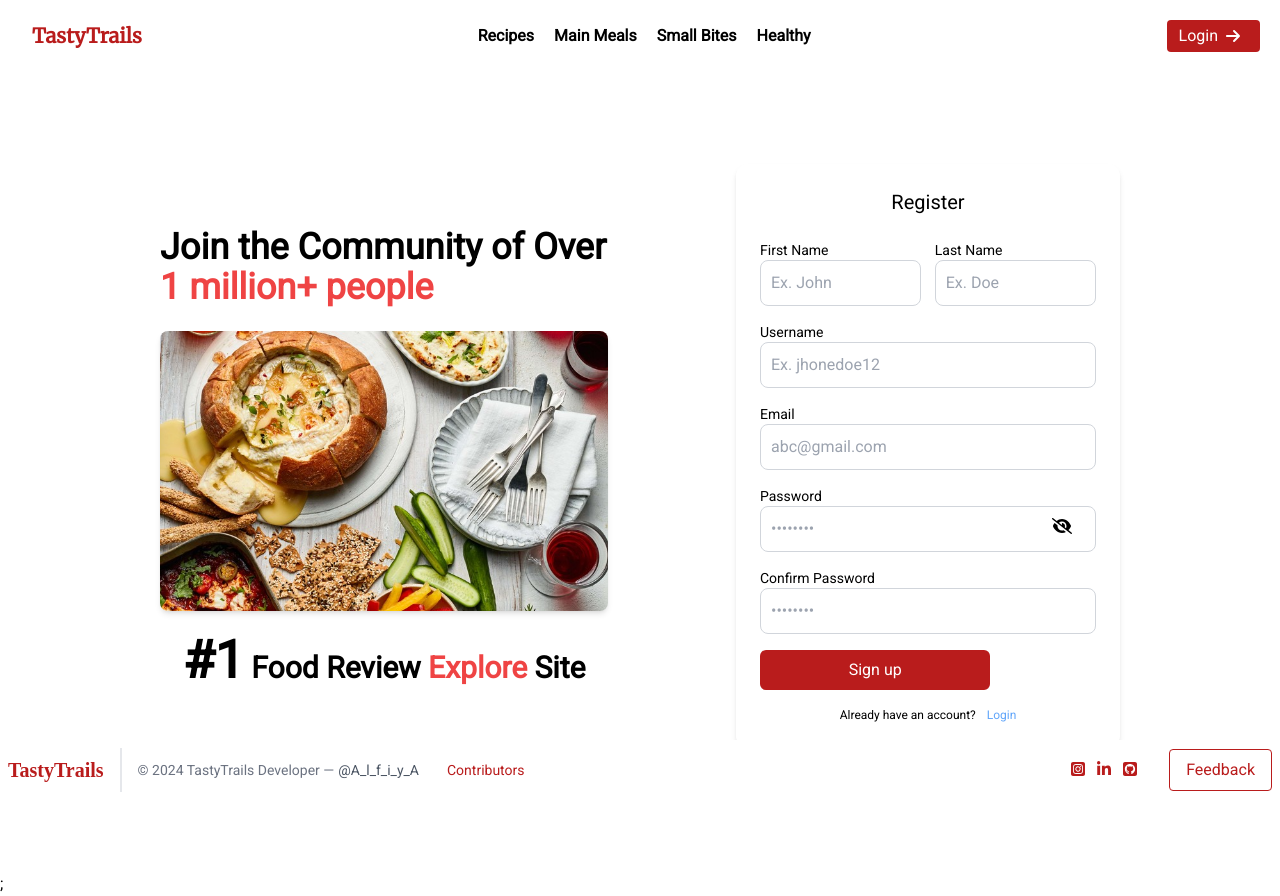
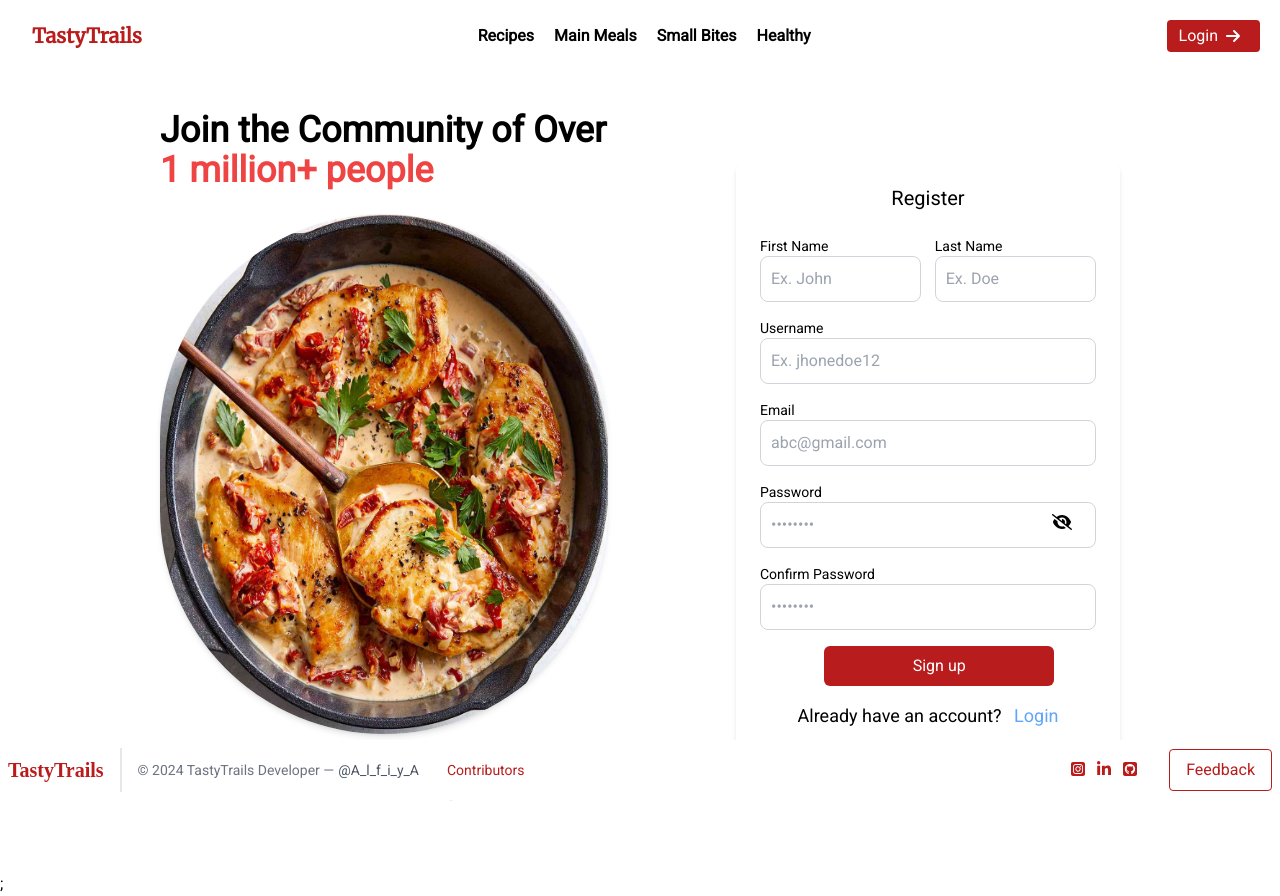
Before and after one commit to AlfiyaSiddique/TastyTrails, a React (Vite) app in the folder frontend/: page /signup in a window 1280 px wide. Built offline with nearby package versions, Linux system fonts and the light colour scheme.

Commit message:
Update  ui of SignUp Pages

```diff
--- a/frontend/src/Pages/Signup.jsx
+++ b/frontend/src/Pages/Signup.jsx
@@ -7,7 +7,7 @@ import validate from "../../common/validation.js";
 import axios from "axios";
 import { toast } from "react-toastify";
 import useGoogleAuth from "../../common/useGoogleAuth"
-import image from "../../public/image-login.jpg"
+import image from "../../public/registerimage.jpg"
 
 const Signup = () => {
   const navigator = useNavigate();
@@ -156,15 +156,15 @@ const googleSignup = useGoogleAuth(handleGoogleSignup, true);
             Join the Community of Over{" "}
             <span className="text-red-500">1 million+ people</span>
           </h2>
-          <div className="image w-full mt-6">
+          <div className="image  w-full  mt-6">
             <img
-              className="w-full h-[25vh] md:h-[35vh] rounded-lg shadow-md object-cover"
+              className="w-full rounded-full md:h-[65vh]  shadow-md "
               src={image}
               alt="Community"
             />
           </div>
           <h3 className="font-extrabold text-2xl sm:text-3xl md:text-3xl mt-8 text-center">
-            <span className="text-[36px] sm:text-[52px]">#1</span> Food Review{" "}
+            <span className="">#1</span> Food Review{" "}
             <span className="text-red-500">Explore</span> Site
           </h3>
         </div>
@@ -334,13 +334,13 @@ const googleSignup = useGoogleAuth(handleGoogleSignup, true);
             {/* Submit Button */}
             <button
               type="submit"
-              className="w-full  md:w-[18vw] h-[5vh] mx-auto mt-6 bg-red-700 text-white rounded-md hover:bg-red-600 transition hover:border-white hover:border-solid hover:border-2"
+              className="w-full ml-16  md:w-[18vw] h-[5vh] mx-auto mt-6 bg-red-700 text-white rounded-md hover:bg-red-600 transition hover:border-white hover:border-solid hover:border-2"
             >
               Sign up
             </button>
 
             {/* Login Link */}
-            <p className="text-black text-center mt-4 text-[12px]">
+            <p className="text-black text-center mt-4 text-[18px]">
               Already have an account?{" "}
               <Link
                 to="/Login"
```
Also changed, not shown: frontend/public/registerimage.jpg (added).
